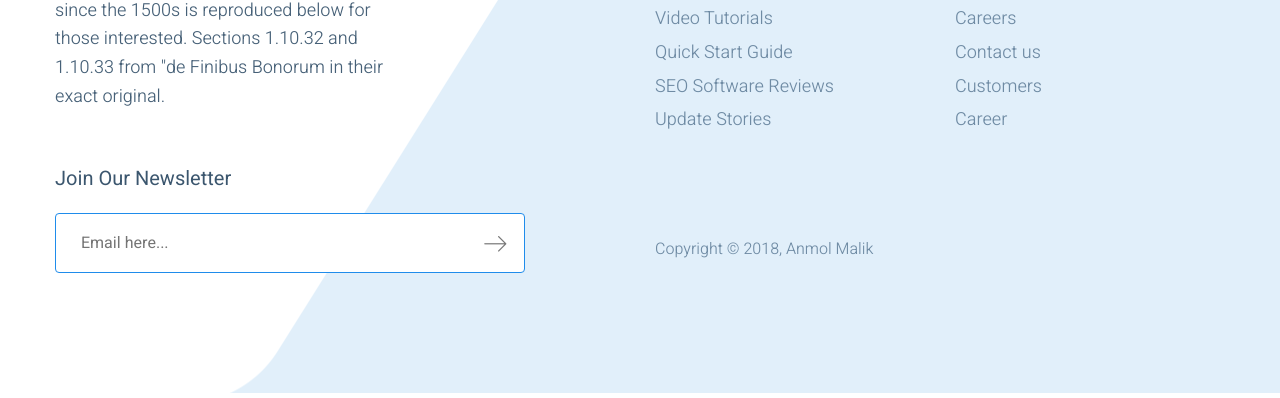
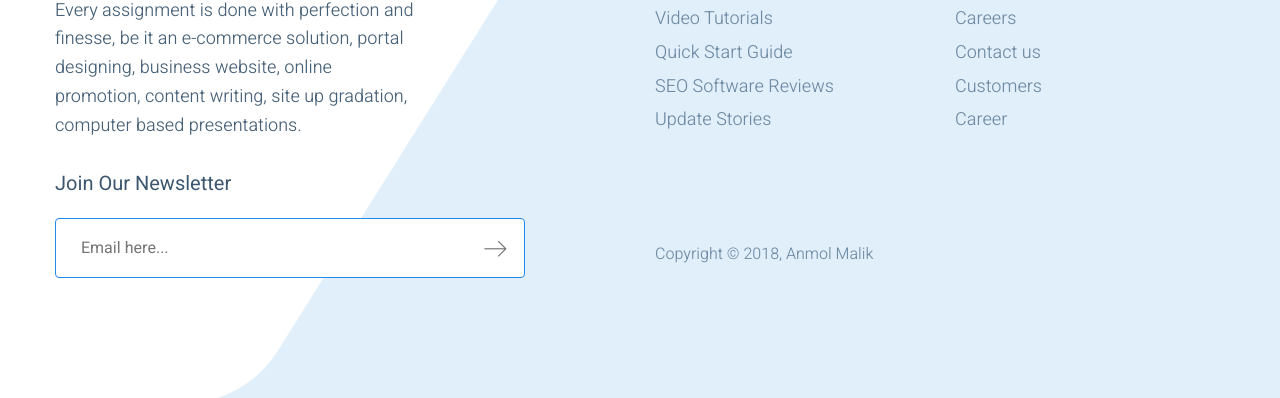
Before and after one commit to anmolmalik97new/RC-Lao.com, a plain HTML site: page index.html in a window 1280 px wide. Shown: the part 4319-4717 px from the top of the page. Drawn offline with Linux system fonts and the light colour scheme.

Commit message:
Update index.html

```diff
--- a/index.html
+++ b/index.html
@@ -285,7 +285,7 @@
                                 <div class="footer-widget about-widget">
                                     <div class="widget-inner">
                                         <div class="logo"><img src="images/logo-foot.png" alt=""></div>
-                                        <div class="text">The standard chunk of Lorem Ipsum use since the 1500s is reproduced below for those interested. Sections 1.10.32 and 1.10.33 from "de Finibus Bonorum in their exact original.</div>
+                                        <div class="text">Ratchasse-lao.com is founded in 2019. We  Every assignment is done with perfection and finesse, be it an e-commerce solution, portal designing, business website, online promotion, content writing, site up gradation, computer based presentations.</div>
                                     </div>
                                 </div>
                             </div>
```
